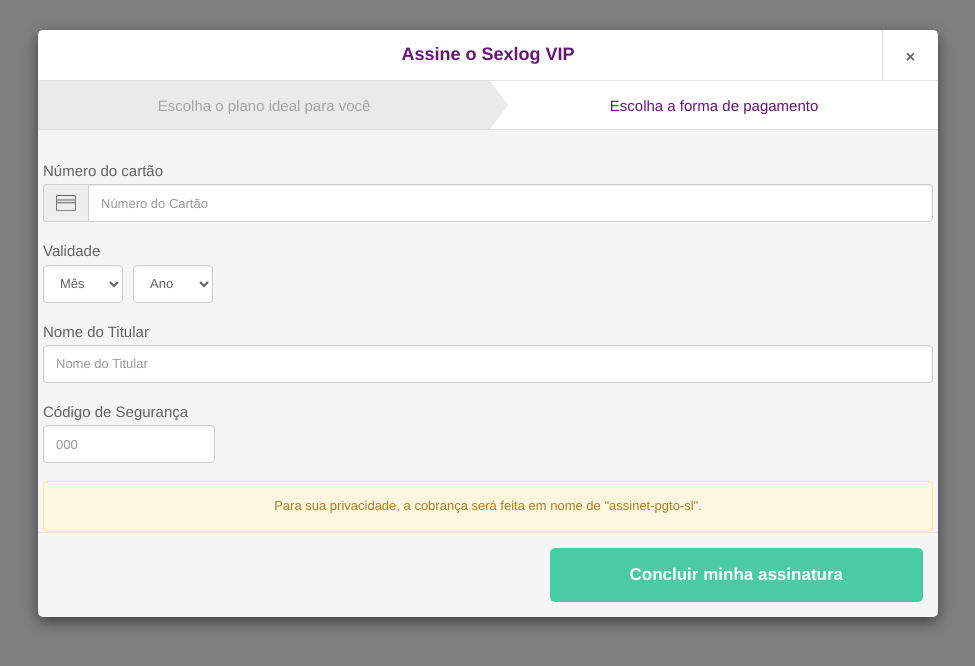
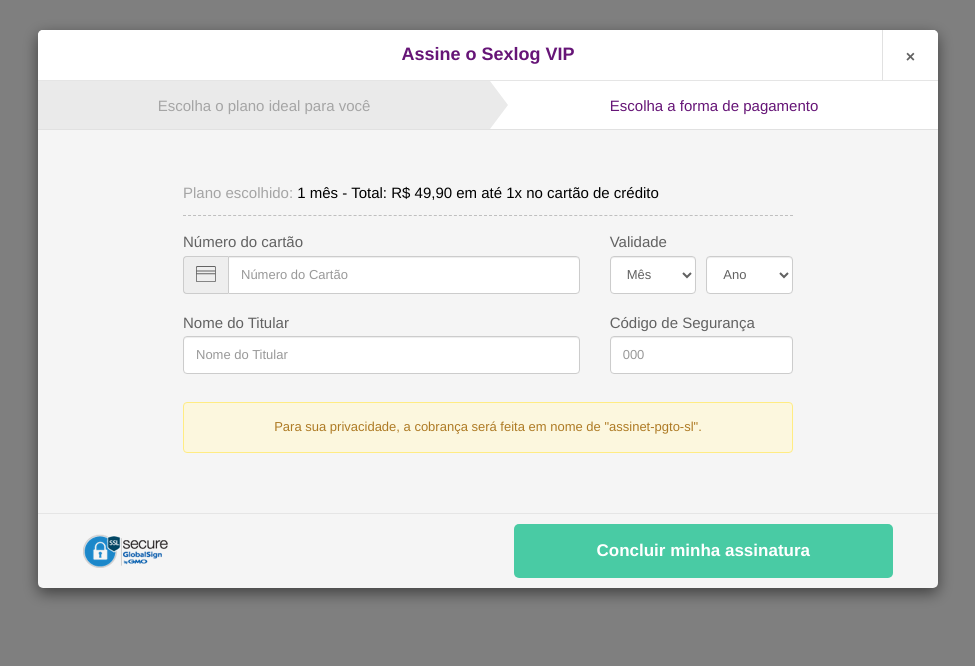
Before and after one commit to hjkuba/front-test, a React app: page / in a window 1280 px wide. Both pictures are taken after a click on the button "Próximo passo: pagamento". Shown: the top 666 px of the page, without its empty margins (152-1127 px from the left). Built offline with nearby package versions, Linux system fonts and the light colour scheme.

Commit message:
Writing styles for large screens

```diff
--- a/src/App.js
+++ b/src/App.js
@@ -1,7 +1,7 @@
 import React, { Component } from 'react';
 import { Glyphicon, Grid, Row, Col } from 'react-bootstrap';
 import { SexLogModal, SexLogHeader, SexLogBody, SexLogFooter, SexLogForm, SexLogButton,
-    PriceContainer, PlanOptionsContainer, PlanOption, Notification, SecondaryHeader } from './components';
+    PriceContainer, PlanOptionsContainer, PlanOption, Notification, SecondaryHeader, FooterContent } from './components';
 import data from './server/data.json';
 
 class App extends Component {
@@ -49,9 +49,9 @@
                 );
             case 2:
                 return (
-                    <div>
-                        <SexLogForm/>
-                    </div>
+                    <Grid style={{paddingLeft: 5, paddingRight: 5}} fluid>
+                        <SexLogForm plan={this.state.selectedPlan}/>
+                    </Grid>
                 );
             case 3:
                 return (
@@ -70,9 +70,17 @@
     renderFooter() {
         switch(this.state.modalStep) {
             case 1:
-                return <SexLogButton onClick={() => this.setState({modalStep: 2})}>Próximo passo: pagamento</SexLogButton>;
+                return (
+                    <FooterContent
+                        button={<SexLogButton onClick={() => this.setState({modalStep: 2})}>Próximo passo: pagamento</SexLogButton>}
+                    />
+                );
             case 2:
-                return <SexLogButton onClick={() => this.setState({modalStep: 3})}>Concluir minha assinatura</SexLogButton>;
+                return (
+                    <FooterContent
+                        button={<SexLogButton onClick={() => this.setState({modalStep: 3})}>Concluir minha assinatura</SexLogButton>}
+                    />
+                );
             case 3:
                 return <SexLogButton color="purple" onClick={() => this.setState({showModal: false})}>Explorar o Sexlog</SexLogButton>;
         }
--- /dev/null
+++ b/src/components/FooterContent.js
@@ -0,0 +1,12 @@
+import React from 'react';
+import secureIcon from '../img/icon-secure.png';
+import './FooterContent.scss';
+
+const FooterContent = (props) => (
+    <div className="footer-content">
+        <img className="secure-stamp" src={secureIcon}/>
+        {props.button}
+    </div>
+);
+
+export default FooterContent;
--- /dev/null
+++ b/src/components/FooterContent.scss
@@ -0,0 +1,21 @@
+@import '../styles/size-variables';
+@import '../styles/color-variables';
+
+.footer-content {
+  width: 100%;
+  @media(max-width: $xs-max) {
+    display: flex;
+  }
+  @media(max-width: $sm-max) {
+    text-align: center;
+    .secure-stamp {
+      display: none;
+    }
+  }
+  @media(min-width: $md-min) {
+    .secure-stamp {
+      float: left;
+      padding: 10px 0;
+    }
+  }
+}
--- a/src/components/PriceContainer.js
+++ b/src/components/PriceContainer.js
@@ -25,7 +25,7 @@
                 case 'boleto bancário':
                     icon = boleto;
             }
-        return <div className="payment-description"><img src={icon}/><p key={index}>{paymentObj.text}<b>{paymentObj.highlight}</b></p></div>;
+        return <div key={index} className="payment-description"><img src={icon}/><p>{paymentObj.text}<b>{paymentObj.highlight}</b></p></div>;
         }
     );
     return (
--- a/src/components/SexLogButton.scss
+++ b/src/components/SexLogButton.scss
@@ -13,7 +13,7 @@
   }
   @media(min-width: $sm-min) {
     border-radius: 5px;
-    padding: 15px 80px;
+    padding: 15px 83px;
     flex-grow: 0;
   }
 }
--- a/src/components/SexLogFooter.scss
+++ b/src/components/SexLogFooter.scss
@@ -14,6 +14,10 @@
     }
   }
   @media(min-width: $sm-min) {
+    &.modal-footer {
+      padding: 10px 45px;
+    }
+
     &.hideOnLarge {
       display: none;
     }
--- a/src/components/SexLogForm.js
+++ b/src/components/SexLogForm.js
@@ -1,18 +1,24 @@
 import React from 'react';
-import { FormGroup, ControlLabel, InputGroup, FormControl, Alert } from 'react-bootstrap';
+import { Form, FormGroup, Row, ControlLabel, InputGroup, FormControl, Alert, Col } from 'react-bootstrap';
 import './SexLogForm.scss';
 import svg from '../img/icon-credit-card.svg';
 
 const SexLogForm = (props) => (
-    <form className="sexlog-form">
-        <FormGroup>
+    <Form className="sexlog-form">
+        <Row className="chosen-plan-container">
+            <Col xs={12}>
+                <div className="chosen-plan">Plano escolhido: <span>{props.plan.name} - {props.plan.total}</span></div>
+            </Col>
+        </Row>
+        <Row>
+            <Col md={8}>
                 <ControlLabel>Número do cartão</ControlLabel>
                 <InputGroup>
                     <InputGroup.Addon><img src={svg}/></InputGroup.Addon>
                     <FormControl type="text" placeholder="Número do Cartão" />
                 </InputGroup>
-        </FormGroup>
-        <FormGroup controlId="formControlsSelect">
+            </Col>
+            <Col md={4}>
                 <ControlLabel>Validade</ControlLabel>
                 <div>
                     <FormControl className="select" componentClass="select" placeholder="Mês" defaultValue="">
@@ -24,19 +30,26 @@
                         <option value="other">...</option>
                     </FormControl>
                 </div>
-        </FormGroup>
-        <FormGroup>
+            </Col>
+        </Row>
+        <Row>
+            <Col md={8}>
                 <ControlLabel>Nome do Titular</ControlLabel>
                 <FormControl placeholder="Nome do Titular"/>
-        </FormGroup>
-        <FormGroup>
+            </Col>
+            <Col md={4}>
                 <ControlLabel>Código de Segurança</ControlLabel>
                 <FormControl className="security-code-input" placeholder="000"/>
-        </FormGroup>
+            </Col>
+        </Row>
+        <Row>
+            <Col xs={12}>
                 <Alert>
                     Para sua privacidade, a cobrança será feita em nome de "assinet-pgto-sl".
                 </Alert>
-    </form>
+            </Col>
+        </Row>
+    </Form>
 );
 
 export default SexLogForm;
--- a/src/components/SexLogForm.scss
+++ b/src/components/SexLogForm.scss
@@ -2,8 +2,7 @@
 @import '../styles/color-variables';
 
 .sexlog-form {
-  padding: 30px 5px 0 5px;
-  .form-group {
+  .input-group, .form-control {
     margin-bottom: 18px;
   }
   input, select {
@@ -20,16 +19,13 @@
     color: $dark-grey-color;
     font-size: 15px;
   }
-  select {
+  .select {
     color: $dark-grey-color;
     margin-right: 10px;
-  }
-  .select {
     display: inline-block;
-    width: 80px;
-  }
-  .security-code-input {
-    width: 172px;
+    &:last-child {
+      margin-right: 0;
+    }
   }
   .alert {
     font-size: 13px;
@@ -39,4 +35,42 @@
     border-color: $alert-warning-border-color;
     margin: 0;
   }
+  @media(max-width: $xs-max) {
+    padding: 30px 5px 0 5px;
+  }
+  @media(min-width: $sm-min) and (max-width: $sm-max) {
+    padding: 30px 5px 30px 5px;
+  }
+  @media(max-width: $sm-max) {
+    .chosen-plan-container {
+      display: none;
+    }
+    .select {
+      width: 80px;
+    }
+    .security-code-input {
+      width: 172px;
+    }
+  }
+  @media(min-width: $md-min) {
+    padding: 40px 140px 60px 140px;
+    .chosen-plan-container {
+      .chosen-plan {
+        padding: 12px 0;
+        border-bottom: 1px dashed $medium-grey-color;
+        margin-bottom: 15px;
+        color: $medium-grey-color2;
+        font-size: 15px;
+        span {
+          color: black;
+        }
+      }
+    }
+    .select {
+      width: calc(50% - 5px);
+    }
+    .alert {
+      margin-top: 10px;
+    }
+  }
 }
--- a/src/components/index.js
+++ b/src/components/index.js
@@ -9,7 +9,8 @@
 import SexLogForm from './SexLogForm';
 import Notification from './Notification';
 import SecondaryHeader from './SecondaryHeader';
+import FooterContent from './FooterContent';
 
 export { SexLogModal, SexLogHeader, SexLogBody, SexLogFooter, SexLogForm,
     SexLogButton, PriceContainer, PlanOptionsContainer, PlanOption,
-    Notification, SecondaryHeader };
+    Notification, SecondaryHeader, FooterContent };
```
Lines whose indentation alone changed are shown as unchanged.
